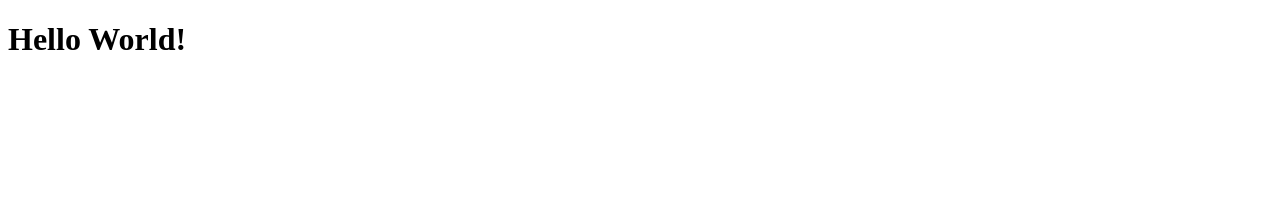
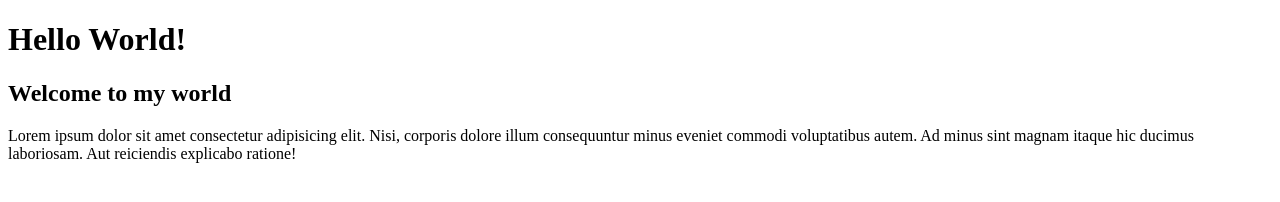
Before and after one commit to MyNameIsAlpaca/htmlcss-hello, a plain HTML site: page index.html in a window 1280 px wide. Drawn offline with Linux system fonts and the light colour scheme.

Commit message:
Aggiunta sottotitolo e paragrafo Cambiato titolo scheda

```diff
--- a/index.html
+++ b/index.html
@@ -4,9 +4,11 @@
     <meta charset="UTF-8">
     <meta http-equiv="X-UA-Compatible" content="IE=edge">
     <meta name="viewport" content="width=device-width, initial-scale=1.0">
-    <title>Document</title>
+    <title>Primo esercizio</title>
 </head>
 <body>
     <h1>Hello World!</h1>
+    <h2>Welcome to my world</h2>
+    <p>Lorem ipsum dolor sit amet consectetur adipisicing elit. Nisi, corporis dolore illum consequuntur minus eveniet commodi voluptatibus autem. Ad minus sint magnam itaque hic ducimus laboriosam. Aut reiciendis explicabo ratione!</h3>
 </body>
 </html>
```
